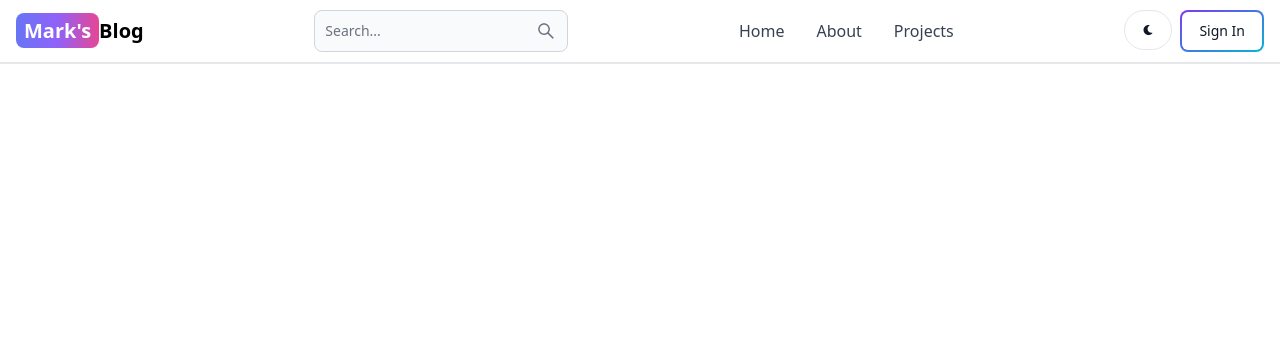
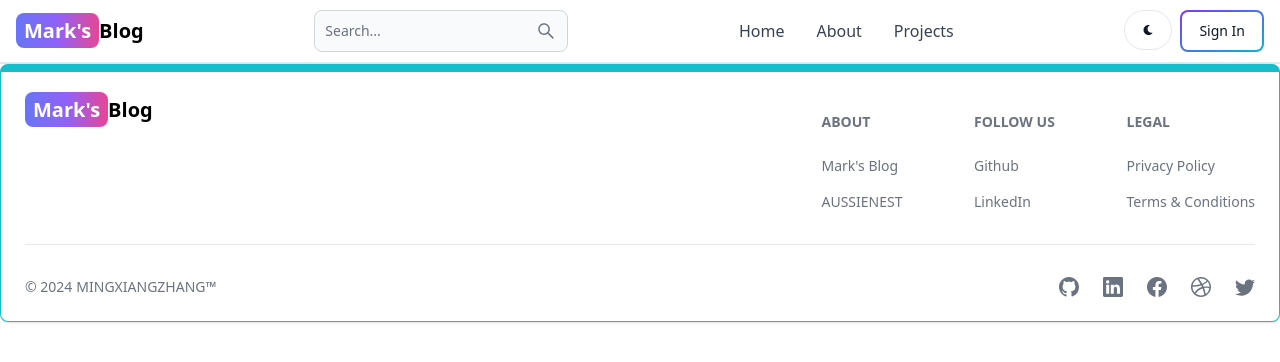
Before and after one commit to mingxiangzhangmark/personal-blog, a React (Vite) app in the folder client/: page /forgotPassword in a window 1280 px wide. Shown: the top 362 px of the page. Built offline with nearby package versions, Linux system fonts and the light colour scheme.

Commit message:
finish footer

```diff
--- a/client/src/App.jsx
+++ b/client/src/App.jsx
@@ -9,6 +9,7 @@
 import Header from './components/Header'
 import 'react-toastify/dist/ReactToastify.css';
 import { ToastContainer } from 'react-toastify'
+import MyFooter from './components/MyFooter'
 
 
 
@@ -42,6 +43,7 @@
           <Route path='/signUp' element = {<SignUp/>} />
           {/* <Route path='/forgotPassword' element = {<ForgotPassword/>} /> */}
         </Routes>
+        <MyFooter/>
       </BrowserRouter>
 
     </>
--- /dev/null
+++ b/client/src/components/MyFooter.jsx
@@ -0,0 +1,68 @@
+import {  Footer } from "flowbite-react";
+import { BsDribbble, BsFacebook, BsGithub,  BsLinkedin, BsTwitter } from "react-icons/bs";
+import { Link } from "react-router-dom";
+
+export default function MyFooter() {
+  return (
+    <div>
+        <Footer container className='border border-t-8 border-teal-400'>
+
+      <div className="w-full">
+      {/* <Footer.Divider /> */}
+        <div className="grid w-full justify-between sm:flex sm:justify-between md:flex md:grid-cols-1">
+          <div className="mb-5">
+            {/* <Footer.Brand
+              href="https://flowbite.com"
+              src="https://flowbite.com/docs/images/logo.svg"
+              alt="Flowbite Logo"
+              name="Flowbite"
+            /> */}
+
+              <Link to="/" className="self-center whitespace-nowrap  text-xl  font-semibold dark:text-white ">
+                <span className="px-2 py-1 bg-gradient-to-r from-indigo-500 via-purple-500 to-pink-500 rounded-lg text-white">Mark&apos;s</span>
+                Blog
+            </Link>
+
+
+          </div>
+          <div className="grid grid-cols-2 gap-8 sm:mt-4 sm:grid-cols-3 sm:gap-6">
+            <div>
+              <Footer.Title title="about" />
+              <Footer.LinkGroup col>
+                <Footer.Link href="/">Mark&apos;s Blog</Footer.Link>
+                <Footer.Link href="https://aussienest.vercel.app/">AUSSIENEST</Footer.Link>
+              </Footer.LinkGroup>
+            </div>
+            <div>
+              <Footer.Title title="Follow us" />
+              <Footer.LinkGroup col>
+                <Footer.Link href="https://github.com/mingxiangzhangmark">Github</Footer.Link>
+                <Footer.Link href="https://linkedin.com/in/mark-zhang-04b3722b7">LinkedIn</Footer.Link>
+              </Footer.LinkGroup>
+            </div>
+            <div>
+              <Footer.Title title="Legal" />
+              <Footer.LinkGroup col>
+                <Footer.Link href="#">Privacy Policy</Footer.Link>
+                <Footer.Link href="#">Terms &amp; Conditions</Footer.Link>
+              </Footer.LinkGroup>
+            </div>
+          </div>
+        </div>
+        <Footer.Divider />
+        <div className="w-full sm:flex sm:items-center sm:justify-between">
+          <Footer.Copyright href="#" by="MINGXIANGZHANG™" year={new Date().getFullYear()} />
+          <div className="mt-4 flex space-x-6 sm:mt-0 sm:justify-center ">
+            <Footer.Icon href="https://github.com/mingxiangzhangmark" icon={BsGithub} className="hover:text-gray-700 transition ease-in-out"/>
+            <Footer.Icon href="https://linkedin.com/in/mark-zhang-04b3722b7" icon={BsLinkedin} className="hover:text-gray-700 transition ease-in-out"/>
+            <Footer.Icon href="#" icon={BsFacebook} className="hover:text-gray-700 transition ease-in-out"/>
+            <Footer.Icon href="#" icon={BsDribbble} className="hover:text-gray-700 transition ease-in-out"/>
+            <Footer.Icon href="#" icon={BsTwitter} className="hover:text-gray-700 transition ease-in-out"/>
+
+          </div>
+        </div>
+      </div>
+    </Footer>
+    </div>
+  )
+}
```
